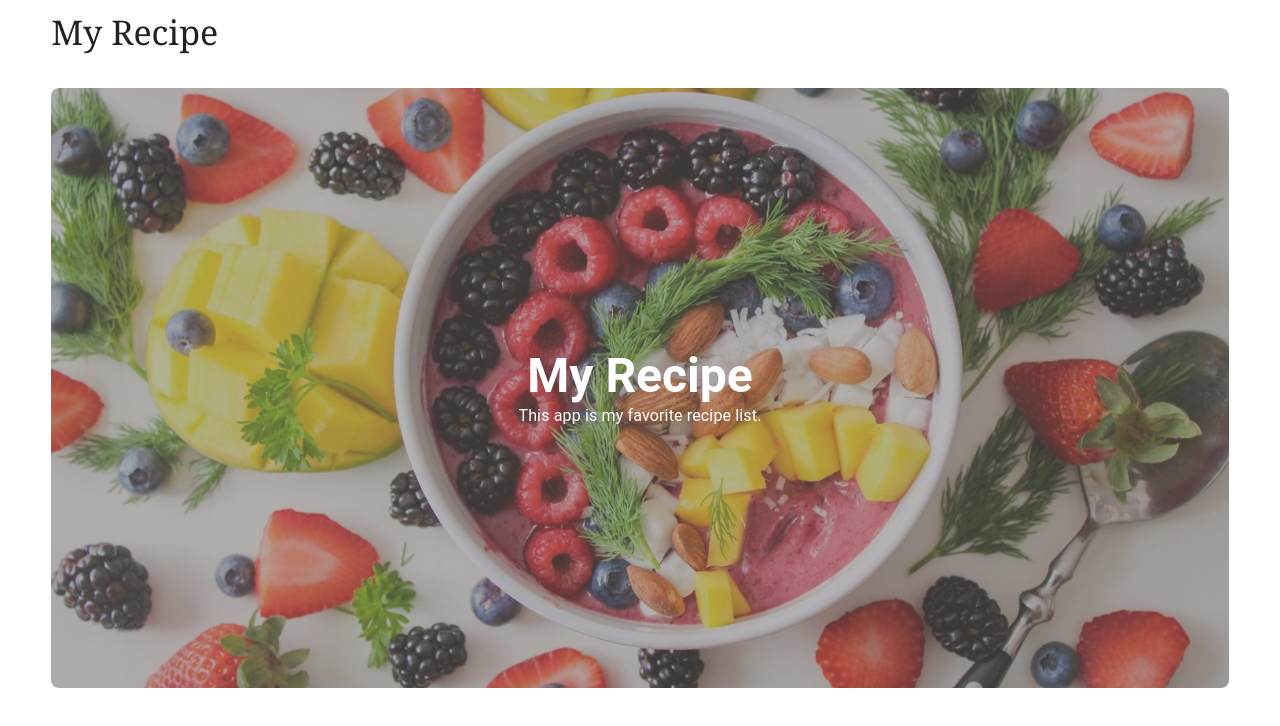
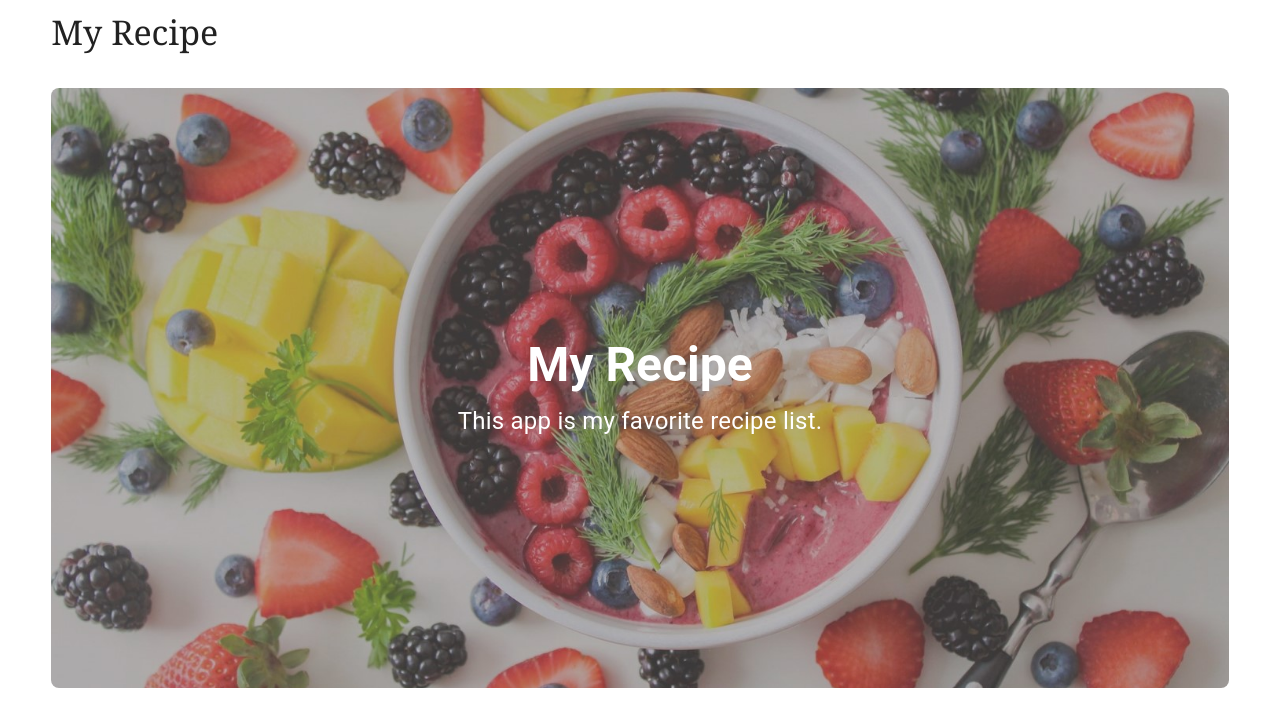
Before and after one commit to nkserveren26/myrecipe-frontend, a React (Create React App) app: page / in a window 1280 px wide. Shown: the top 726 px of the page. Built offline with nearby package versions, Linux system fonts and the light colour scheme.

Commit message:
トップヘッダーの説明文字のフォントサイズを調整

```diff
--- a/src/App.tsx
+++ b/src/App.tsx
@@ -44,10 +44,10 @@ function App() {
               textAlign: 'center',
             }}
           >
-            <Typography variant="h3" sx={{ fontWeight: 'bold' }}>
+            <Typography variant="h3" sx={{ fontWeight: 'bold', marginBottom: '10px' }}>
               My Recipe
             </Typography>
-            <Typography variant="body1">
+            <Typography variant="body1" sx={{ fontSize: '24px' }}>
               This app is my favorite recipe list.
             </Typography>
           </Box>
```
